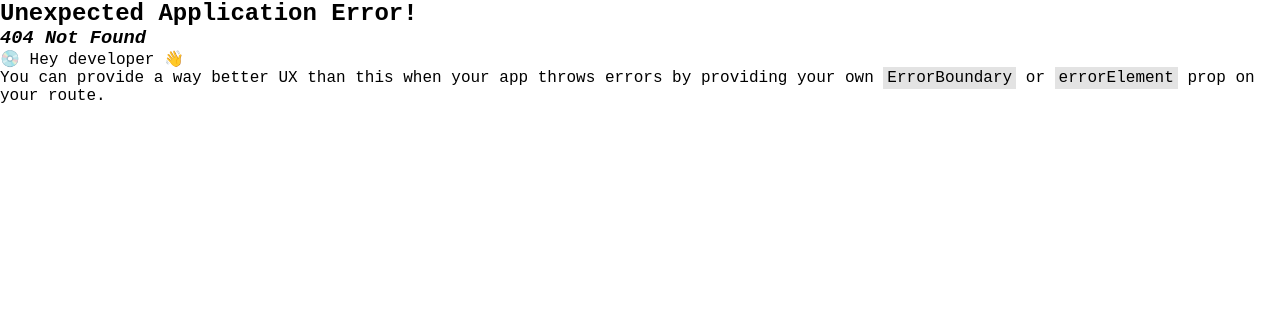
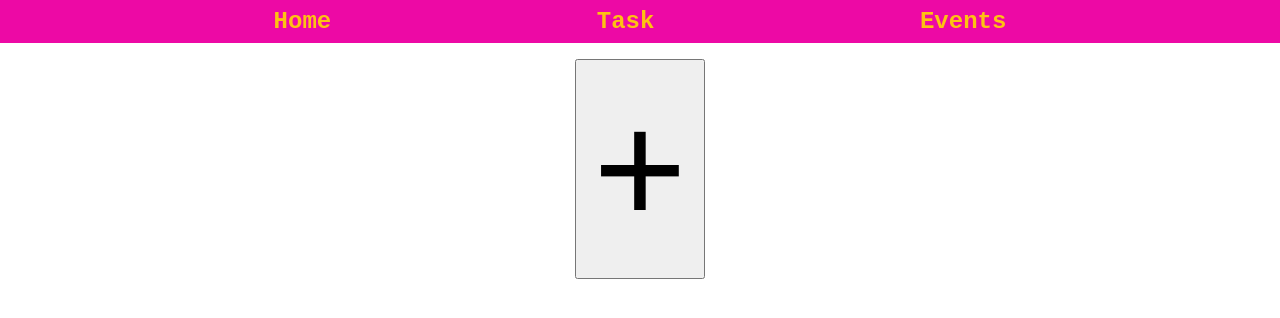
Before and after one commit to aristizabal95/reimbursement-platform, a React (Vite) app in the folder reimbursment-admin/: page /add-event in a window 1280 px wide. Before the commit this address had no page. Shown: the top 318 px of the page. Built offline with nearby package versions, Linux system fonts and the light colour scheme.

Commit message:
Add create event form

```diff
--- a/reimbursment-admin/src/App.jsx
+++ b/reimbursment-admin/src/App.jsx
@@ -8,6 +8,7 @@ import HomePage from './pages/HomePage'
 import ApprovePage from './pages/ApprovePage'
 import MainLayout from './Layouts/MainLayout'
 import InvoiceDetail from './components/InvoiceDetail/InvoiceDetail'
+import CreateEvent from './pages/CreateEvent'
 
 const router = createBrowserRouter(
   createRoutesFromElements(
@@ -15,6 +16,7 @@ const router = createBrowserRouter(
     <Route path='/' element={<HomePage></HomePage>}></Route>
     <Route path='/task' element={<ApprovePage></ApprovePage>}></Route>
     <Route path='/invoice-detail/:reimbursmentId' element={<InvoiceDetail></InvoiceDetail>}></Route>
+    <Route path='/add-event' element={<CreateEvent></CreateEvent>}></Route>
   </Route>
   )
 )
--- /dev/null
+++ b/reimbursment-admin/src/components/NewEventForm/NewEventForm.jsx
@@ -0,0 +1,35 @@
+import React, { useState } from 'react'
+import './neweventform.css'
+
+const NewEventForm = ({onSubmit}) => {
+  const [clickNew, setClickNew] = useState(false);
+    return (
+    <section className='new-event-page'>
+        <button className='new-event-button' onClick={() => setClickNew(!clickNew)}>
+        +
+        </button>
+    <form className='create-event' onSubmit={onSubmit} style={{display: clickNew ? '' : 'none'}}>
+    <p>
+        <label htmlFor="title">Event Name</label>
+        <input type="text" id="title" name="title"/>
+    </p>
+    <p>
+        <label htmlFor="center_of_costs">Cost Center</label>
+        <input type="text" id="center_of_costs" name="center_of_costs"/>
+    </p>
+    <p>
+        <label htmlFor="budget">Budget by person</label>
+        <input type="tel" id="budget" name="budget"/>
+    </p>
+    <p>
+        <label htmlFor="end_dt">End date to submit reimbursments</label>
+        <input type="date" id="end_dt" name="end_dt"/>
+    </p>
+    <input type="submit"></input>
+   </form>
+    </section>
+
+  )
+}
+
+export default NewEventForm
--- /dev/null
+++ b/reimbursment-admin/src/components/NewEventForm/neweventform.css
@@ -0,0 +1,25 @@
+.create-event{
+    display: flex;
+    flex-flow: column nowrap;
+    justify-content: center;
+    align-items: center;
+}
+
+.create-event p{
+    display: flex;
+    justify-content: space-between;
+    align-items: center;
+}
+
+.new-event-page {
+    display: flex;
+    flex-flow: column nowrap;
+    justify-content: center;
+    align-items: center;
+}
+
+.new-event-button {
+    font-size: 10rem;
+    margin: 1rem;
+    padding: 1rem;
+}
--- a/reimbursment-admin/src/components/nav/NavBar.jsx
+++ b/reimbursment-admin/src/components/nav/NavBar.jsx
@@ -7,7 +7,7 @@ const NavBar = () => {
     <ul className='navheader'>
         <li><Link to="/"> Home </Link></li>
         <li><Link to="/task"> Task </Link></li>
-        <li><Link to="/events"> Events </Link></li>
+        <li><Link to="/add-event"> Events </Link></li>
     </ul>
   )
 }
--- /dev/null
+++ b/reimbursment-admin/src/pages/CreateEvent.jsx
@@ -0,0 +1,30 @@
+import React, { useState } from 'react'
+import NewEventForm from '../components/NewEventForm/NewEventForm';
+
+const CreateEvent = () => {
+    const [clickNew, setClickNew] = useState("")
+
+    const create_event = (e) => {
+        e.preventDefault();
+        const data = e.target;
+        fetch('/api/add-event', {
+            method: 'POST',
+            headers: {
+                'Accept': 'application/json',
+                'Content-Type': 'application/json'
+            },
+            body: JSON.stringify({
+                title: data.title.value,
+                center_of_costs: data.center_of_costs.value,
+                budget: data.budget.value,
+                end_dt: data.end_dt.value
+            })
+        })
+        .then( r => r.json());
+    }
+    return (
+    <NewEventForm onSubmit={create_event} display={clickNew ? "flex":"none"}></NewEventForm>
+    );
+}
+
+export default CreateEvent
```
